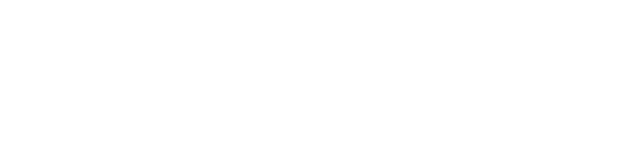
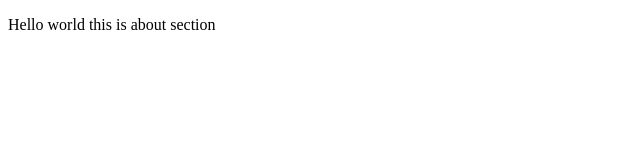
Before and after one commit to khairnar2960/snd-demo, a plain HTML site: page index.html in a window 1280 px wide. Shown: the whole page, without its empty margins (0-640 px from the left). Drawn offline with Linux system fonts and the light colour scheme.

Commit message:
about section added

```diff
--- a/index.html
+++ b/index.html
@@ -6,7 +6,9 @@
 	<title></title>
 </head>
 <body>
-	<section class="about"></section>
+	<section class="about">
+		<p>Hello world this is about section</p>
+	</section>
 	<section class="contact"></section>
 </body>
 </html>
```
